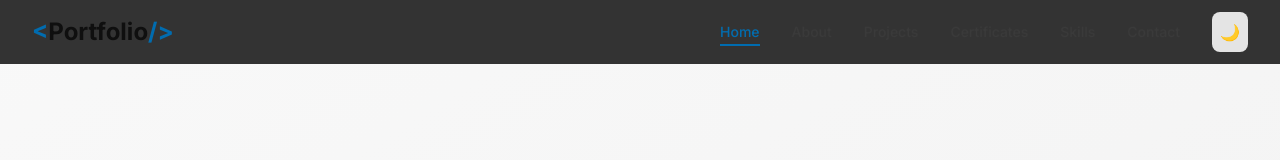
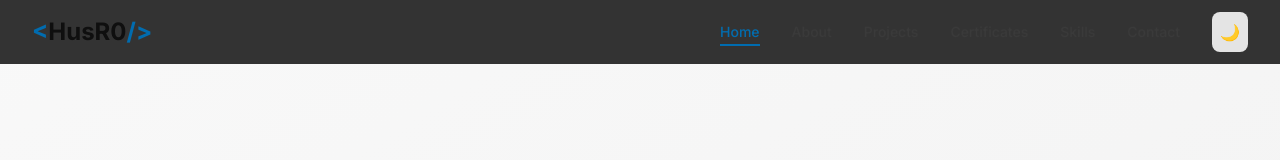
Before and after one commit to frbhusen/Portfolio, a Next.js app: page / in a window 1280 px wide. Shown: the top 160 px of the page. Built offline with nearby package versions, Linux system fonts and the light colour scheme.

Commit message:
Edited Navbar

```diff
--- a/src/components/Navbar.tsx
+++ b/src/components/Navbar.tsx
@@ -39,7 +39,7 @@ export default function Navbar() {
           {/* Logo */}
           <Link href="/" className="text-2xl font-bold text-gray-900 dark:text-white">
             <span className="text-primary-600 dark:text-primary-400">&lt;</span>
-            Portfolio
+            HusR0
             <span className="text-primary-600 dark:text-primary-400">/&gt;</span>
           </Link>
 
```
